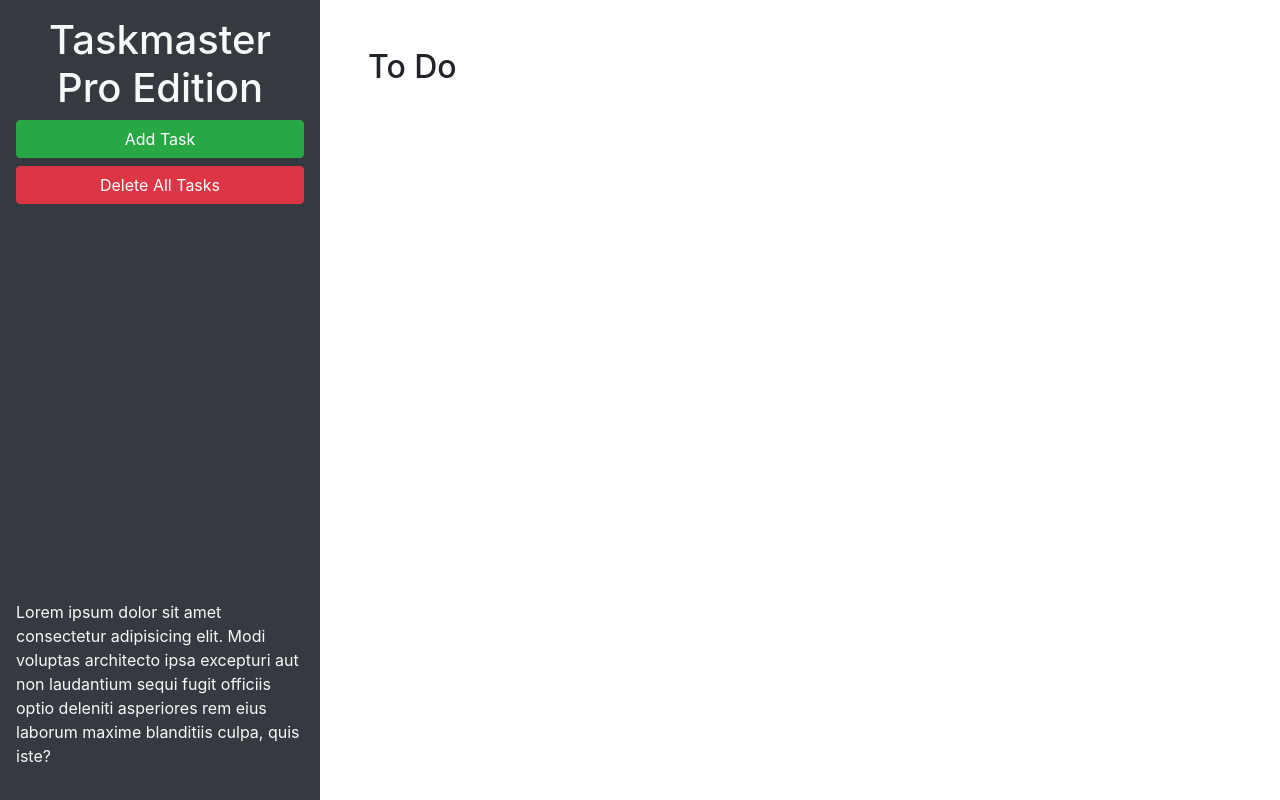
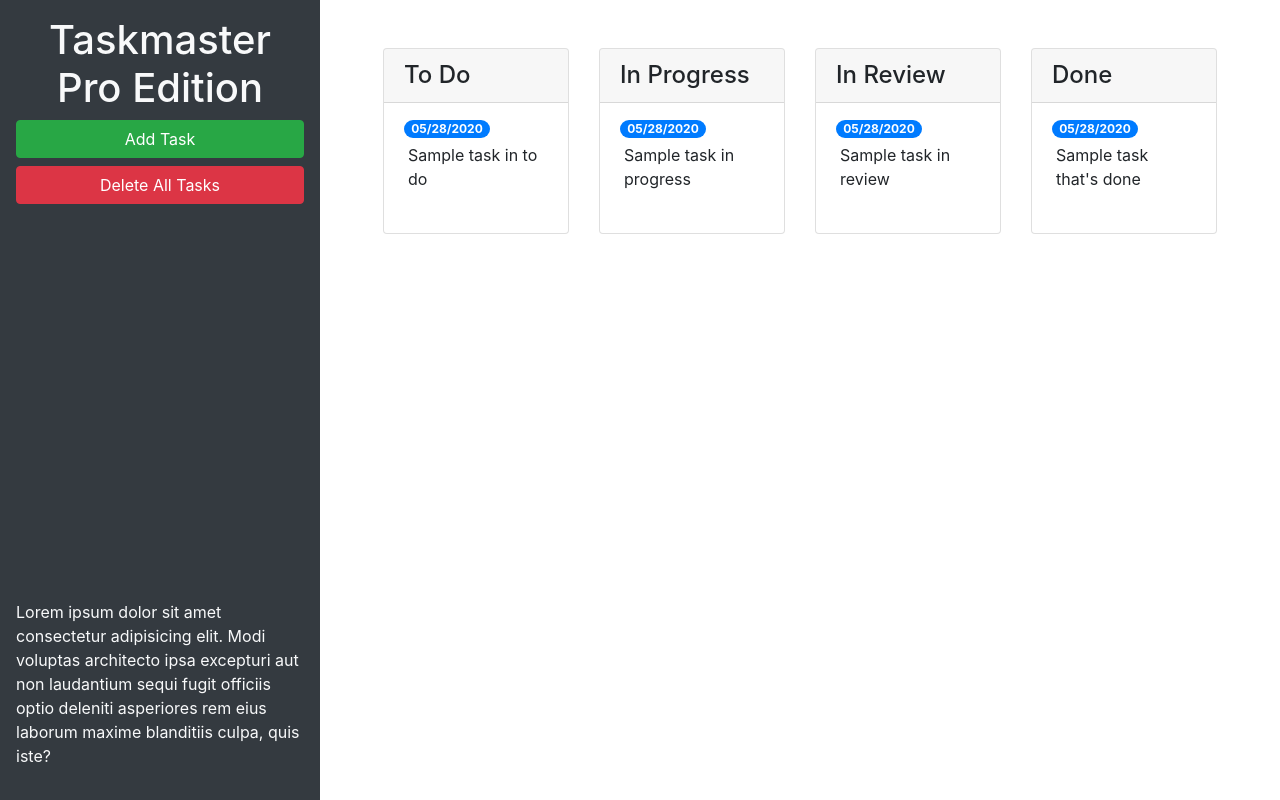
Before and after one commit to jeevanthapa1987/new-taskmaster-pro, a plain HTML site: page index.html in a window 1280 px wide. Drawn offline with nearby package versions, Linux system fonts and the light colour scheme.

Commit message:
add bootstrap component

```diff
--- a/index.html
+++ b/index.html
@@ -22,11 +22,59 @@
         </p>
       </header>
       <main class="col-12 col-lg-9">
-        <div class="m-5">
-          <h2>To Do</h2>
-          <ul id="list-toDo" class="list-group">
+        <div class="m-5 row justify-content-around">
+            <div class="col-12 col-md-6 col-xl-3 mb-3">
+    <div class="card">
+          <h4 class="card-header">To Do</h4>
+          <ul id="list-toDo" class="list-group list-group-flush">
+            <li class="list-group-item">
+                <span class="badge badge-primary badge-pill">05/28/2020</span>
+                <p class="m-1">Sample task in to do</p>
+              </li>
+    </ul>
+    </div>
+            </div>
 
-             </ul>
+     <!-- todo end -->
+  <!-- in progress start -->
+  <div class="col-12 col-md-6 col-xl-3 mb-3">
+    <div class="card">
+    <h4 class="card-header">In Progress</h4>
+    <ul id="list-inProgress" class="list-group list-group-flush">
+      <li class="list-group-item">
+        <span class="badge badge-primary badge-pill">05/28/2020</span>
+        <p class="m-1">Sample task in progress</p>
+      </li>
+    </ul>
+  </div>
+  </div>
+  <!-- in progress end -->
+   <!-- in review start -->
+   <div class="col-12 col-md-6 col-xl-3 mb-3">
+    <div class="card">
+    <h4 class="card-header">In Review</h4>
+    <ul id="list-inReview" class="list-group list-group-flush">
+      <li class="list-group-item">
+        <span class="badge badge-primary badge-pill">05/28/2020</span>
+        <p class="m-1">Sample task in review</p>
+      </li>
+    </ul>
+  </div>
+   </div>
+  <!-- in review end -->
+  <!-- done start -->
+  <div class="col-12 col-md-6 col-xl-3 mb-3">
+    <div class="card">
+    <h4 class="card-header">Done</h4>
+    <ul id="list-done" class="list-group list-group-flush">
+      <li class="list-group-item">
+        <span class="badge badge-primary badge-pill">05/28/2020</span>
+        <p class="m-1">Sample task that's done</p>
+      </li>
+    </ul>
+  </div>
+  </div>
+  <!-- done end -->
         </div>
       </main>
     </div>
@@ -45,11 +93,11 @@
             <form>
               <div class="form-group">
                 <label for="modalTaskDescription">Task description</label>
-                <textarea id="modalTaskDescription" rows="3"></textarea>
+                <textarea id="modalTaskDescription" rows="3" class="form-control"></textarea>
               </div>
               <div class="form-group">
 <label for="modalDueDate">Due date</label>
-<input type="text" id="modalDueDate" placeholder="mm/dd/yyyy" autocomplete="off">
+<input type="text" class="form-control"  id="modalDueDate" placeholder="mm/dd/yyyy" autocomplete="off">
               </div>
             </form>
           </div>
```
Also changed, not shown: practice.html (added, +29 -0 lines).
